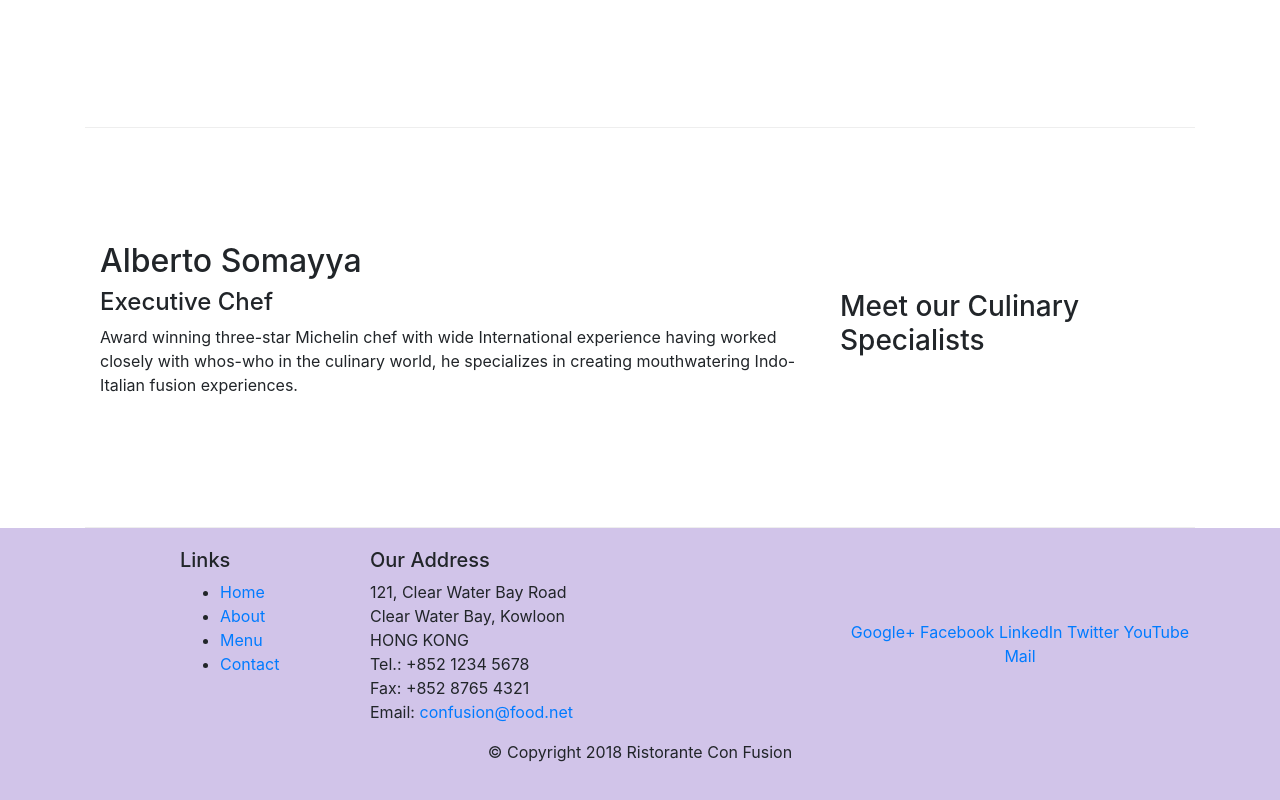
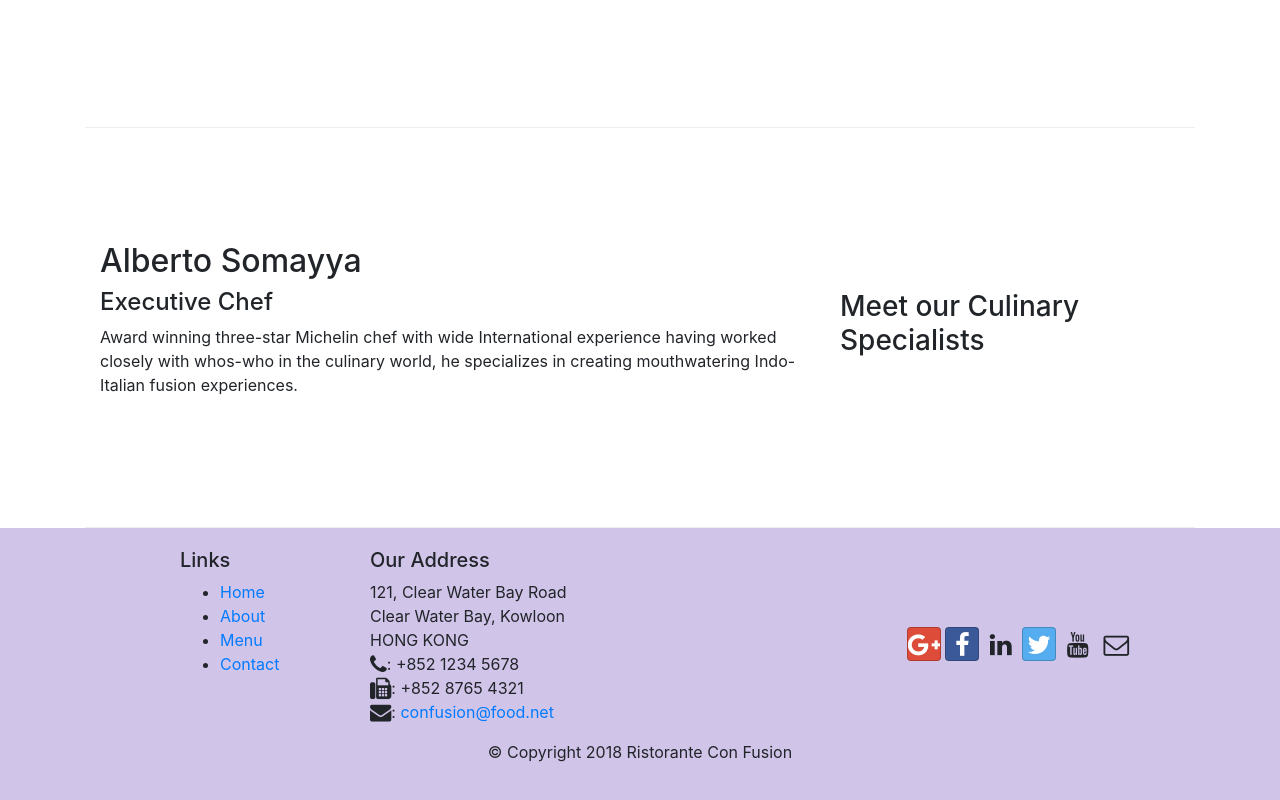
Before and after one commit to vishva-97/sanket-1, a website: page Bootstrap4/conFusion/index.html in a window 1280 px wide. Shown: the part 956-1756 px from the top of the page. Drawn offline with nearby package versions, Linux system fonts and the light colour scheme.

Commit message:
icon font

```diff
--- a/Bootstrap4/conFusion/index.html
+++ b/Bootstrap4/conFusion/index.html
@@ -9,12 +9,14 @@
 
      <!-- Bootstrap CSS -->
      <link rel="stylesheet" href="node_modules/bootstrap/dist/css/bootstrap.min.css">
+     <link rel="stylesheet" href="node_modules/font-awesome/css/font-awesome.min.css">
+     <link rel="stylesheet" href="node_modules/bootstrap-social/bootstrap-social.css">
      <link rel="stylesheet" href="css/styles.css">
     <title>Ristorante Con Fusion</title>
 </head>
 
 <body>
-    <nav class="navbar navbar-dark navbar-expand-sm bg-primary fixed-top ">
+    <nav class="navbar navbar-dark navbar-expand-sm fixed-top ">
         <div class="container">
             <button class="navbar-toggler" type="button" data-toggle="collapse" data-target="#Navbar">
             <span class="navbar-toggler-icon"></span>
@@ -22,10 +24,10 @@
             <a class="navbar-brand mr-auto" href="./index.html">Ristorante Con Fusion</a>
             <div class="collapse navbar-collapse" id="Navbar">
                     <ul class="navbar-nav mr-auto">
-                            <li class="nav-item active"><a class="nav-link" href="./index.html">Home</a></li>
-                            <li class="nav-item"><a class="nav-link" href="./aboutus.html">About</a></li>
-                            <li class="nav-item"><a class="nav-link" href="#">Menu</a></li>
-                            <li class="nav-item"><a class="nav-link" href="#">Contact</a></li>
+                            <li class="nav-item active"><a class="nav-link" href="./index.html"><span class="fa fa-home fa-lg"></span> Home</a></li>
+                            <li class="nav-item"><a class="nav-link" href="./aboutus.html"><span class="fa fa-info fa-lg"></span> About</a></li>
+                            <li class="nav-item"><a class="nav-link" href="#"><span class="fa fa-list fa-lg"></span> Menu</a></li>
+                            <li class="nav-item"><a class="nav-link" href="#"><span class="fa fa-address-card fa-lg"></span> Contact</a></li>
                     </ul>
             </div>
         </div>
@@ -95,19 +97,19 @@
 		              121, Clear Water Bay Road<br>
 		              Clear Water Bay, Kowloon<br>
 		              HONG KONG<br>
-		              Tel.: +852 1234 5678<br>
-		              Fax: +852 8765 4321<br>
-		              Email: <a href="mailto:confusion@food.net">confusion@food.net</a>
+		              <i class="fa fa-phone fa-lg"></i>: +852 1234 5678<br>
+		              <i class="fa fa-fax fa-lg"></i>: +852 8765 4321<br>
+		              <i class="fa fa-envelope fa-lg"></i>: <a href="mailto:confusion@food.net">confusion@food.net</a>
 		           </address>
                 </div>
                 <div class="col-12 col-sm-4  align-self-center">
                     <div class="text-center">
-                        <a href="http://google.com/+">Google+</a>
-                        <a href="http://www.facebook.com/profile.php?id=">Facebook</a>
-                        <a href="http://www.linkedin.com/in/">LinkedIn</a>
-                        <a href="http://twitter.com/">Twitter</a>
-                        <a href="http://youtube.com/">YouTube</a>
-                        <a href="mailto:">Mail</a>
+                        <a class="btn btn-social-icon btn-google" href="http://google.com/+"><i class="fa fa-google-plus fa-lg"></i></a>
+                        <a class="btn btn-social-icon btn-facebook" href="http://www.facebook.com/profile.php?id="><i class="fa fa-facebook fa-lg"></i></a>
+                        <a class="btn btn-social-icon btn-linkdin" href="http://www.linkedin.com/in/"><i class="fa fa-linkedin fa-lg"></i></a>
+                        <a class="btn btn-social-icon btn-twitter" href="http://twitter.com/"><i class="fa fa-twitter fa-lg"></i></a>
+                        <a class="btn btn-social-icon btn-youtube" href="http://youtube.com/"><i class="fa fa-youtube fa-lg"></i></a>
+                        <a class="btn btn-social-icon" href="mailto:"><i class="fa fa-envelope-o fa-lg"></i></a>
                     </div>
                 </div>
            </div>
--- a/Bootstrap4/conFusion/package.json
+++ b/Bootstrap4/conFusion/package.json
@@ -11,11 +11,13 @@
   "author": "",
   "license": "ISC",
   "devDependencies": {
+    "bootstrap-social": "^5.1.1",
+    "font-awesome": "^4.7.0",
     "lite-server": "^2.3.0"
   },
   "dependencies": {
-    "bootstrap": "^4.0.0",
-    "jquery": "^3.3.1",
+    "bootstrap": "^4.3.1",
+    "jquery": "^3.4.1",
     "popper.js": "^1.12.9"
   }
 }
```
Also changed, not shown: Bootstrap4/conFusion/aboutus.html (+15 -13 lines), 1 other file.
